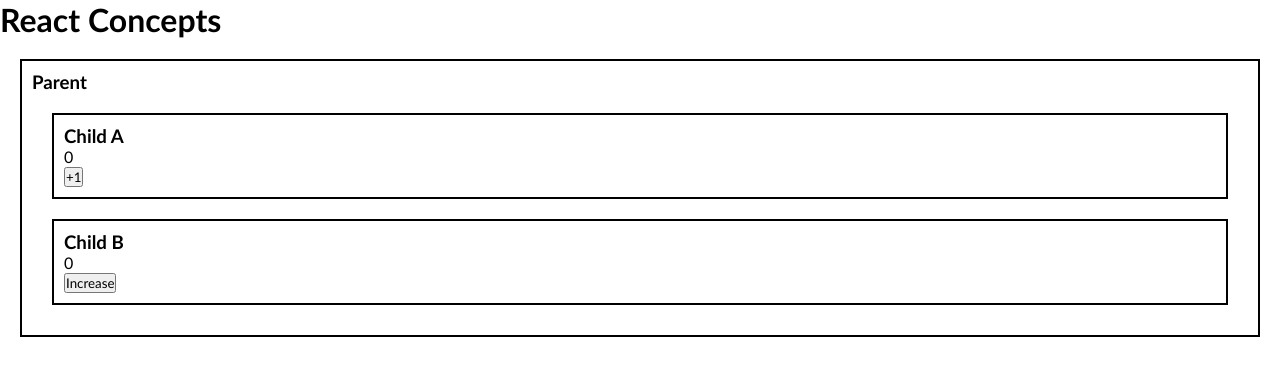
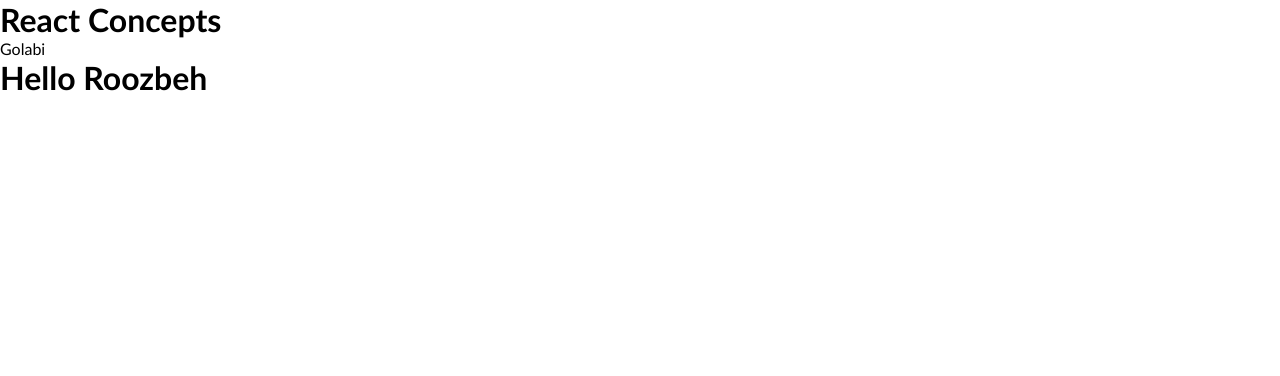
Before and after one commit to golabisib/learnReact, a React (Vite) app in the folder reactConcepts/: page / in a window 1280 px wide. Shown: the top 376 px of the page. Built offline with nearby package versions, Linux system fonts and the light colour scheme.

Commit message:
The Props Drilling problem is added

```diff
--- a/reactConcepts/src/App.jsx
+++ b/reactConcepts/src/App.jsx
@@ -1,4 +1,7 @@
-import Parent from "./Component/Parent"
+//component composition
+
+// import Parent from "./Component/Parent"
+import WellcomePage from "./WellcomePage"
 
 function App() {
 
@@ -6,7 +9,8 @@ function App() {
   return (
     <>
     <h1>React Concepts</h1>
-    <Parent />
+    {/* <Parent /> */}
+    <WellcomePage userName="Roozbeh"/>
     </>
   )
 }
--- /dev/null
+++ b/reactConcepts/src/WellcomeMessage.jsx
@@ -0,0 +1,16 @@
+
+
+import PropTypes from "prop-types"
+function WellcomeMessage({ userName}) {
+  return (
+    <div>
+        <h1>Hello {userName}</h1>
+    </div>
+  )
+}
+
+WellcomeMessage.propTypes = {
+  userName: PropTypes.any
+}
+
+export default WellcomeMessage
--- /dev/null
+++ b/reactConcepts/src/WellcomePage.jsx
@@ -0,0 +1,18 @@
+import PropTypes from "prop-types"
+import WellcomeMessage from "./WellcomeMessage"
+
+
+function WellcomePage({ userName }) {
+  return (
+    <div>
+        <p>Golabi</p>
+        <WellcomeMessage userName={userName}/>
+    </div>
+  )
+}
+
+WellcomePage.propTypes = {
+  userName: PropTypes.any
+}
+
+export default WellcomePage
```
